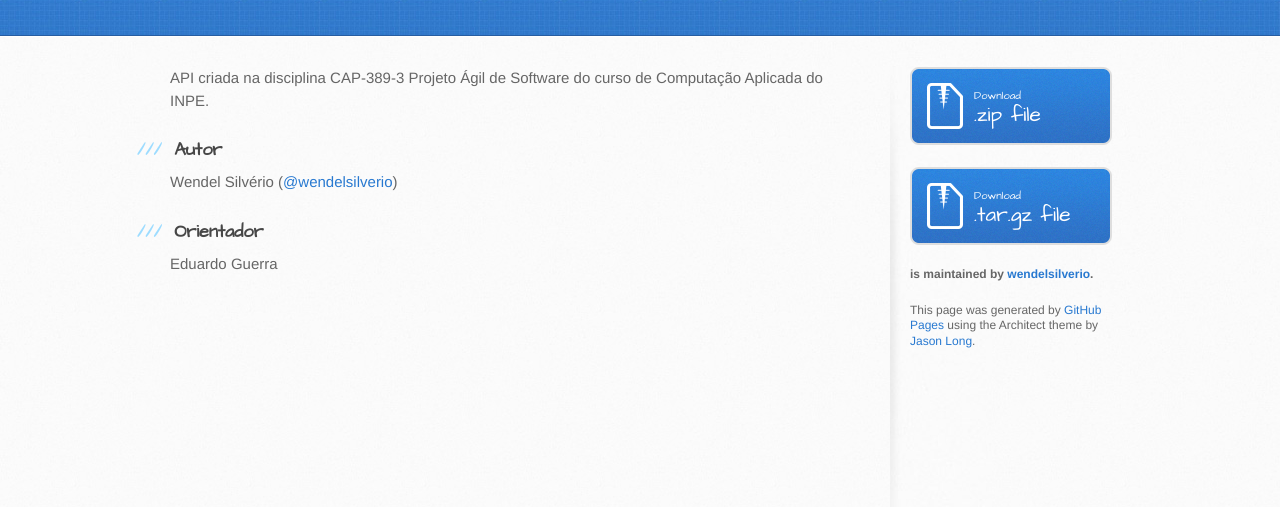
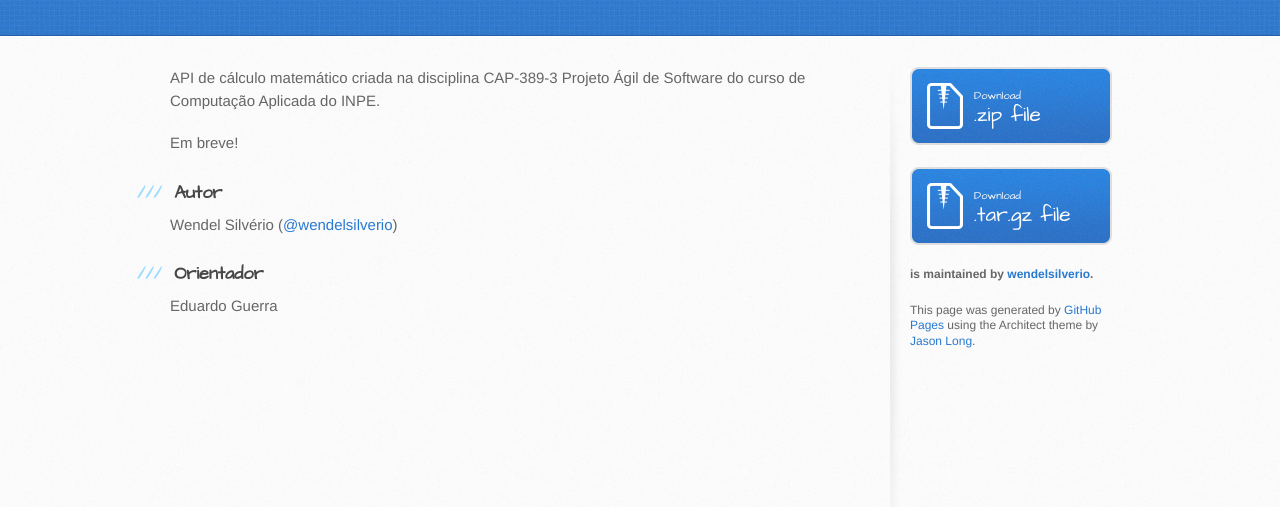
Before and after one commit to wendelsilverio/math-evaluator, a plain HTML site: page index.html in a window 1280 px wide. Shown: the part 165-672 px from the top of the page. Drawn offline with Linux system fonts and the light colour scheme.

Commit message:
Create gh-pages branch via GitHub

```diff
--- a/index.html
+++ b/index.html
@@ -28,7 +28,9 @@
     <div id="content-wrapper">
       <div class="inner clearfix">
         <section id="main-content">
-          <p>API criada na disciplina CAP-389-3 Projeto Ágil de Software do curso de Computação Aplicada do INPE.</p>
+          <p>API de cálculo matemático criada na disciplina CAP-389-3 Projeto Ágil de Software do curso de Computação Aplicada do INPE.</p>
+
+<p>Em breve!</p>
 
 <h3>
 <a id="autor" class="anchor" href="#autor" aria-hidden="true"><span aria-hidden="true" class="octicon octicon-link"></span></a>Autor</h3>
--- a/params.json
+++ b/params.json
@@ -1,6 +1,6 @@
 {
   "name": "Math-evaluator",
   "tagline": "Math SaaS",
-  "body": "API criada na disciplina CAP-389-3 Projeto Ágil de Software do curso de Computação Aplicada do INPE.\r\n\r\n### Autor\r\nWendel Silvério (@wendelsilverio)\r\n\r\n### Orientador\r\nEduardo Guerra\r\n",
+  "body": "API de cálculo matemático criada na disciplina CAP-389-3 Projeto Ágil de Software do curso de Computação Aplicada do INPE.\r\n\r\nEm breve!\r\n\r\n### Autor\r\nWendel Silvério (@wendelsilverio)\r\n\r\n### Orientador\r\nEduardo Guerra\r\n",
   "note": "Don't delete this file! It's used internally to help with page regeneration."
 }
```
